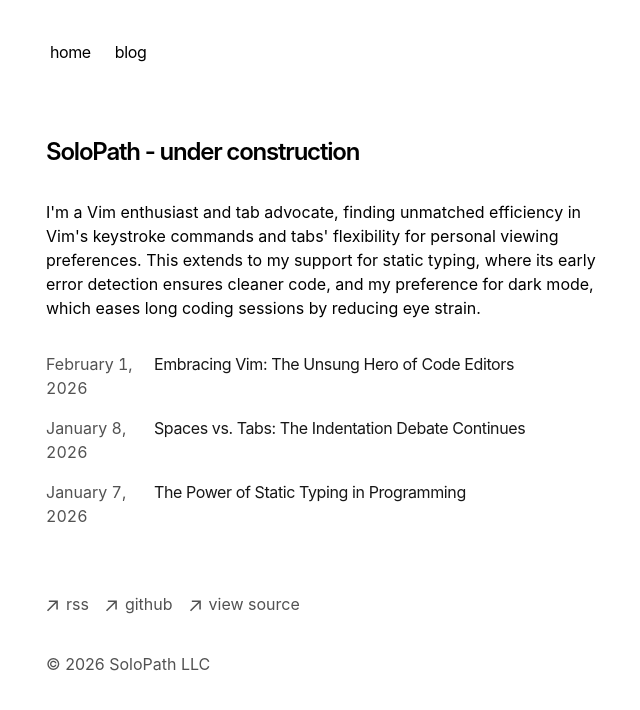
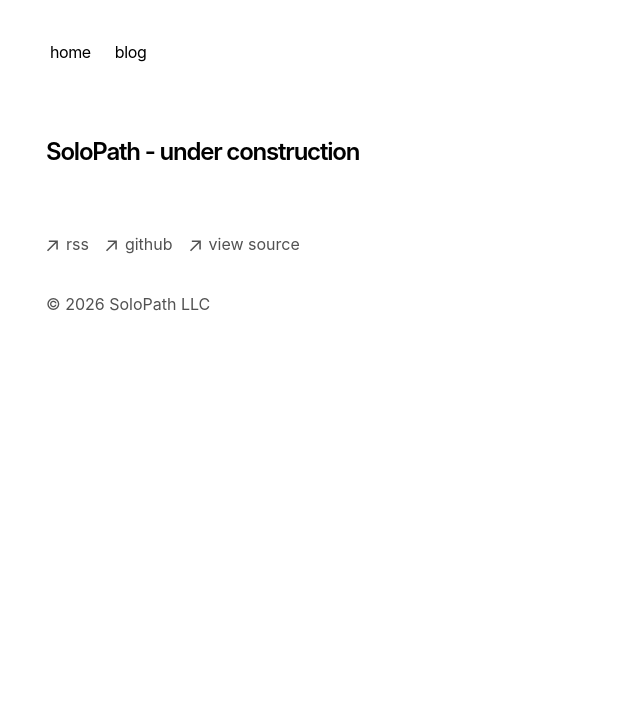
Before and after one commit to clementyau/vercel-portfolio-starter-kit, a Next.js app: page / in a window 1280 px wide. Shown: the top 710 px of the page, without its empty margins (306-946 px from the left). Built offline with nearby package versions, Linux system fonts and the light colour scheme.

Commit message:
Simplify homepage

```diff
--- a/app/page.tsx
+++ b/app/page.tsx
@@ -6,16 +6,6 @@
       <h1 className="mb-8 text-2xl font-semibold tracking-tighter">
         SoloPath - under construction
       </h1>
-      <p className="mb-4">
-        {`I'm a Vim enthusiast and tab advocate, finding unmatched efficiency in
-        Vim's keystroke commands and tabs' flexibility for personal viewing
-        preferences. This extends to my support for static typing, where its
-        early error detection ensures cleaner code, and my preference for dark
-        mode, which eases long coding sessions by reducing eye strain.`}
-      </p>
-      <div className="my-8">
-        <BlogPosts />
-      </div>
     </section>
   )
 }
```
